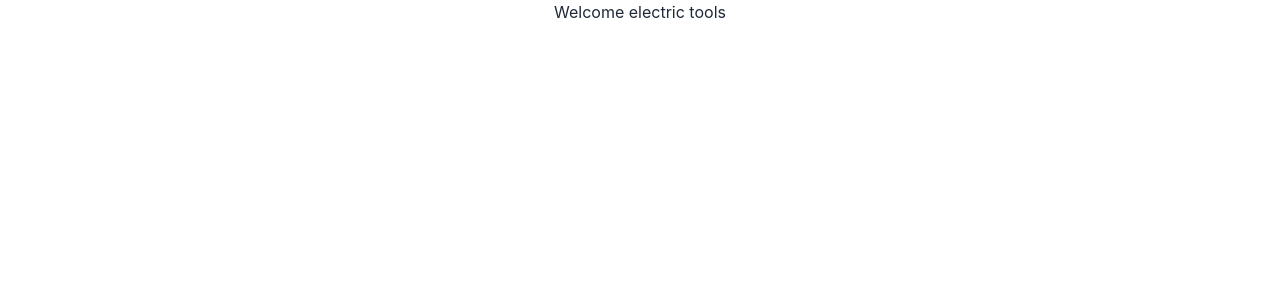
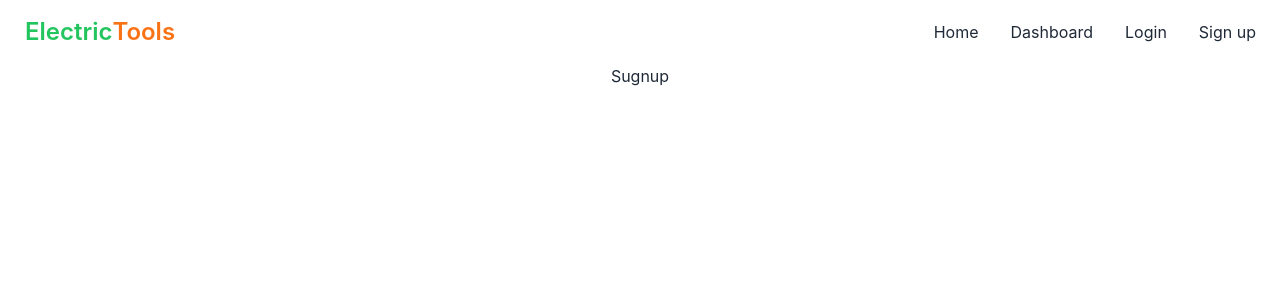
Before and after one commit to solaymanWeb/electric-tools-client, a React (Create React App) app: page /signup in a window 1280 px wide. Shown: the top 300 px of the page. Built offline with nearby package versions, Linux system fonts and the light colour scheme.

Commit message:
menue bar complead

```diff
--- a/src/App.js
+++ b/src/App.js
@@ -1,9 +1,24 @@
+import { Route, Routes } from 'react-router-dom';
 import './App.css';
+import Dashboard from './Pages/Dashboard/Dashboard';
+import Home from './Pages/Home/Home';
+import Login from './Pages/Login/Login';
+import Navbar from './Pages/Shared/Navbar';
+import Signup from './Pages/Signup/Signup';
 
 function App() {
   return (
     <div className="App">
-      <h3>Welcome electric tools</h3>
+      <Navbar></Navbar>
+      <Routes>
+        <Route path='/' element={<Home/>} ></Route>
+        <Route path='/dashboard' element={<Dashboard/>}></Route>
+        <Route path='/login' element={<Login/>}></Route>
+        <Route path='/signup' element={<Signup/>}></Route>
+
+
+      </Routes>
+
     </div>
   );
 }
--- /dev/null
+++ b/src/Pages/Dashboard/Dashboard.js
@@ -0,0 +1,11 @@
+import React from 'react';
+
+const Dashboard = () => {
+    return (
+        <div>
+                <h4>Dashboard</h4>
+        </div>
+    );
+};
+
+export default Dashboard;
--- /dev/null
+++ b/src/Pages/Home/Home.js
@@ -0,0 +1,12 @@
+import React from 'react';
+
+
+const Home = () => {
+    return (
+        <div>
+            <h4>home</h4>
+        </div>
+    );
+};
+
+export default Home;
--- /dev/null
+++ b/src/Pages/Login/Login.js
@@ -0,0 +1,11 @@
+import React from 'react';
+
+const Login = () => {
+    return (
+        <div>
+            <h4>Login</h4>
+        </div>
+    );
+};
+
+export default Login;
--- /dev/null
+++ b/src/Pages/Shared/Navbar.js
@@ -0,0 +1,33 @@
+import React from 'react';
+import { Link } from 'react-router-dom';
+
+const Navbar = () => {
+    const menuItem= <>
+        <li><Link to='/'>Home</Link></li>
+        <li><Link to='/dashboard'>Dashboard</Link></li>
+        <li><Link to='/login'>Login</Link></li>
+        <li><Link to='/signup'>Sign up</Link></li>
+    </>
+    return (
+<div class="navbar bg-base-100">
+  <div class="navbar-start">
+    <div class="dropdown">
+      <label tabindex="0" class="btn btn-ghost lg:hidden">
+        <svg xmlns="http://www.w3.org/2000/svg" class="h-5 w-5" fill="none" viewBox="0 0 24 24" stroke="currentColor"><path stroke-linecap="round" stroke-linejoin="round" stroke-width="2" d="M4 6h16M4 12h8m-8 6h16" /></svg>
+      </label>
+      <ul tabindex="0" class="menu menu-compact dropdown-content mt-3 p-2 shadow bg-base-100 rounded-box w-52">
+        {menuItem}
+      </ul>
+    </div>
+    <Link to='/' class="btn btn-ghost normal-case  text-green-500 text-bold text-2xl">Electric <span className='text-orange-500'>Tools</span></Link>
+  </div>
+  <div class="navbar-end hidden lg:flex">
+    <ul class="menu menu-horizontal p-0">
+        {menuItem}
+    </ul>
+  </div>
+</div>
+    );
+};
+
+export default Navbar;
--- /dev/null
+++ b/src/Pages/Signup/Signup.js
@@ -0,0 +1,11 @@
+import React from 'react';
+
+const Signup = () => {
+    return (
+        <div>
+            <h4>Sugnup</h4>
+        </div>
+    );
+};
+
+export default Signup;
```
